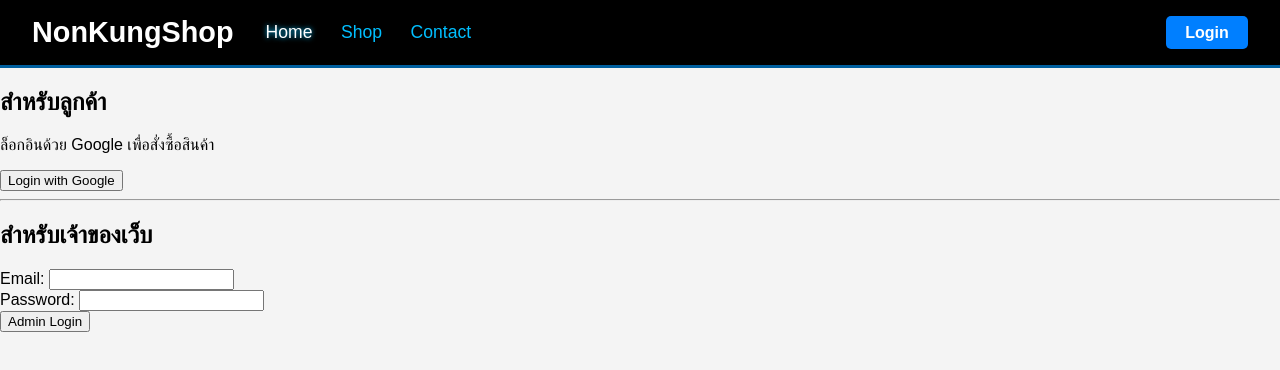
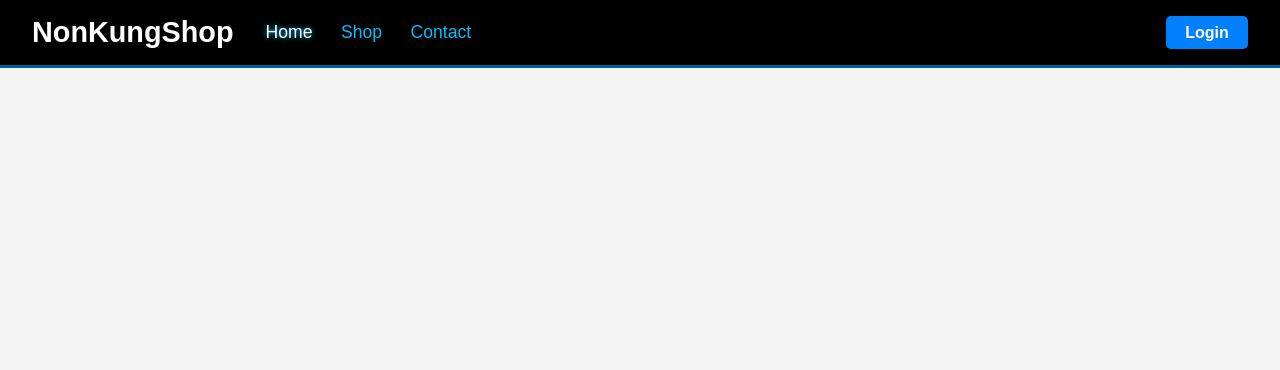
Before and after one commit to NonKungCh1/NonKungShop, a plain HTML site: page index.html in a window 1280 px wide. Drawn offline with Linux system fonts and the light colour scheme; no server answers.

Commit message:
Update index.html

```diff
--- a/index.html
+++ b/index.html
@@ -22,33 +22,6 @@
         <div class="nav-login">
             </div>
     </nav>
-    <main class="login-container">
 
-        <div class="login-box">
-            <h2>สำหรับลูกค้า</h2>
-            <p>ล็อกอินด้วย Google เพื่อสั่งซื้อสินค้า</p>
-            <button id="google-login-btn" class="btn btn-google">
-                Login with Google
-            </button>
-        </div>
-
-        <hr>
-
-        <div class="login-box">
-            <h2>สำหรับเจ้าของเว็บ</h2>
-            <form id="admin-login-form">
-                <div class="form-group">
-                    <label for="admin-email">Email:</label>
-                    <input type="email" id="admin-email" required>
-                </div>
-                <div class="form-group">
-                    <label for="admin-password">Password:</label>
-                    <input type="password" id="admin-password" required>
-                </div>
-                <button type="submit" class="btn btn-admin">
-                    Admin Login
-                </button>
-            </form>
-        </div>
     </body>
 </html>
```
